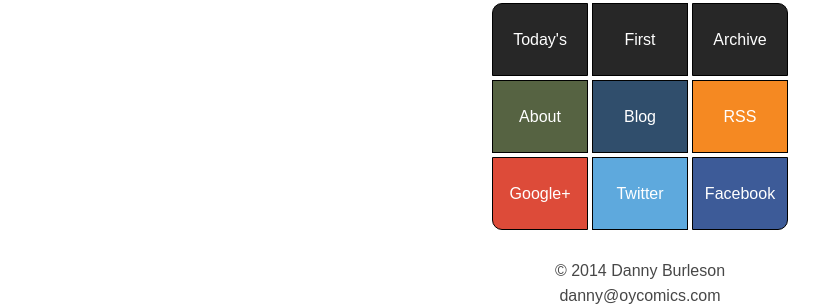
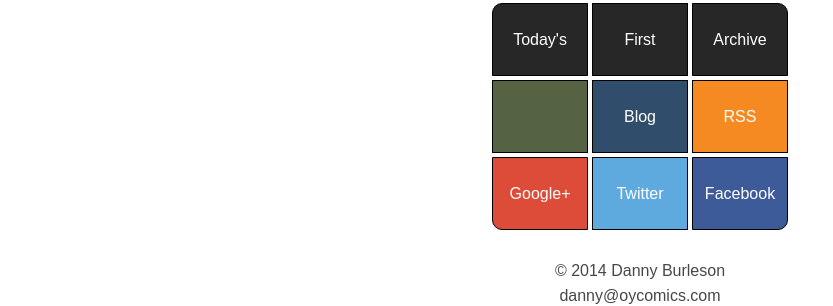
Before and after one commit to oycomics/oycomics.github.io, a Jekyll site: the page built from index.html, in a window 1280 px wide. Shown: the part 169-475 px from the top of the page, without its empty margins (0-833 px from the left). Built offline with Jekyll 4.4.1, drawn with Linux system fonts in a browser that asks for light colours; Markdown is read by kramdown in place of the engine named in the settings; the list of posts is cut into pages by our own code.

Commit message:
Update nav.html

```diff
--- a/_includes/nav.html
+++ b/_includes/nav.html
@@ -5,7 +5,7 @@
 	<a class="nav_item first_comic_link" href="/">First</a>
 	<a class="nav_item archive_link" href="/archive">Archive</a>
 
-	<a class="nav_item about" href="/about">About</a>
+	<a class="nav_item about" href="/"></a>
 	<a class="nav_item blog" href="http://oycomicsetc.com" target="_blank">Blog</a>
 	<a class="nav_item rss" href="http://feeds.feedburner.com/oy" target="_blank">RSS</a>
 
```
